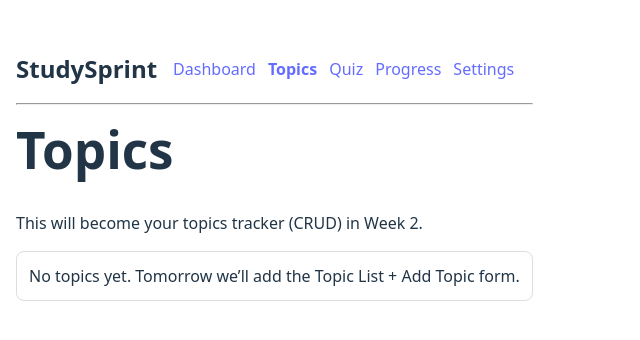
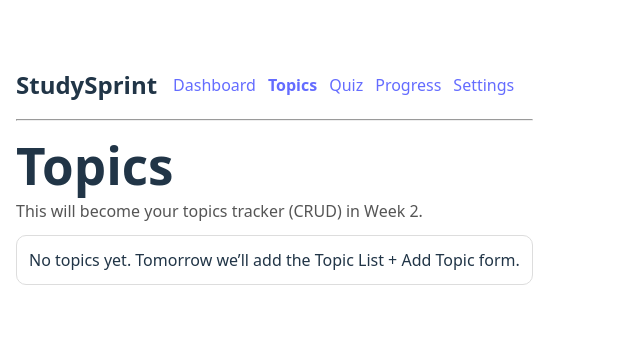
Before and after one commit to MaryAkussah/studysprint, a React (Vite) app: page /topics in a window 1280 px wide. Shown: the part 224-564 px from the top of the page, without its empty margins (0-640 px from the left). Built offline with nearby package versions, Linux system fonts and the light colour scheme.

Commit message:
Day 2: Add reusable PageHeader and Card components

```diff
--- /dev/null
+++ b/src/components/ui/Card.tsx
@@ -0,0 +1,20 @@
+type Props = {
+  children: React.ReactNode;
+};
+
+function Card({ children }: Props) {
+  return (
+    <div
+      style={{
+        padding: 12,
+        border: "1px solid #ddd",
+        borderRadius: 10,
+        background: "#fff",
+      }}
+    >
+      {children}
+    </div>
+  );
+}
+
+export default Card;
--- /dev/null
+++ b/src/components/ui/PageHeader.tsx
@@ -0,0 +1,15 @@
+type Props = {
+  title: string;
+  subtitle?: string;
+};
+
+function PageHeader({ title, subtitle }: Props) {
+  return (
+    <div style={{ marginBottom: 12 }}>
+      <h1 style={{ margin: 0 }}>{title}</h1>
+      {subtitle && <p style={{ margin: "6px 0 0", color: "#555" }}>{subtitle}</p>}
+    </div>
+  );
+}
+
+export default PageHeader;
--- a/src/pages/Dashboard.tsx
+++ b/src/pages/Dashboard.tsx
@@ -1,14 +1,21 @@
+import Card from "../components/ui/Card";
+import PageHeader from "../components/ui/PageHeader";
+
 function Dashboard() {
   return (
     <div>
-      <h1 style={{ marginTop: 0 }}>Dashboard</h1>
-      <p>Welcome to StudySprint. Track your topics and quiz progress daily.</p>
+      <PageHeader
+        title="Dashboard"
+        subtitle="Track your topics and quiz progress daily."
+      />
 
-      <ul>
-        <li>Today’s Target: 1 topic + 10 quiz questions</li>
-        <li>Streak: Coming soon</li>
-        <li>Progress: Coming soon</li>
-      </ul>
+      <Card>
+        <ul style={{ margin: 0, paddingLeft: 18 }}>
+          <li>Today’s Target: 1 topic + 10 quiz questions</li>
+          <li>Streak: Coming soon</li>
+          <li>Progress: Coming soon</li>
+        </ul>
+      </Card>
     </div>
   );
 }
--- a/src/pages/Topics.tsx
+++ b/src/pages/Topics.tsx
@@ -1,14 +1,19 @@
+import Card from "../components/ui/Card";
+import PageHeader from "../components/ui/PageHeader";
+
 function Topics() {
   return (
     <div>
-      <h1 style={{ marginTop: 0 }}>Topics</h1>
-      <p>This will become your topics tracker (CRUD) in Week 2.</p>
+      <PageHeader
+        title="Topics"
+        subtitle="This will become your topics tracker (CRUD) in Week 2."
+      />
 
-      <div style={{ padding: 12, border: "1px solid #ddd", borderRadius: 8 }}>
+      <Card>
         <p style={{ margin: 0 }}>
           No topics yet. Tomorrow we’ll add the Topic List + Add Topic form.
         </p>
-      </div>
+      </Card>
     </div>
   );
 }
```
